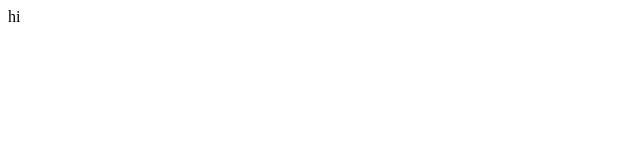
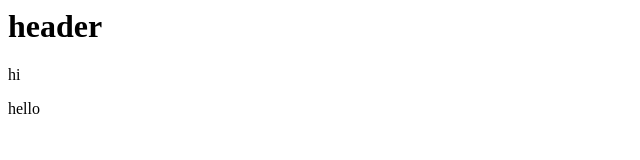
Before and after one commit to arun6665/couresalearn, a plain HTML site: page index.html in a window 1280 px wide. Shown: the whole page, without its empty margins (0-640 px from the left). Drawn offline with Linux system fonts and the light colour scheme.

Commit message:
third commit

```diff
--- a/index.html
+++ b/index.html
@@ -3,8 +3,8 @@
 	<title>try</title>
 </head>
 <body>
-	<p>
-	hi</p>
-
+	<h1>header</h1>
+	<p>hi</p>
+<p>hello</p>
 </body>
 </html>
```
